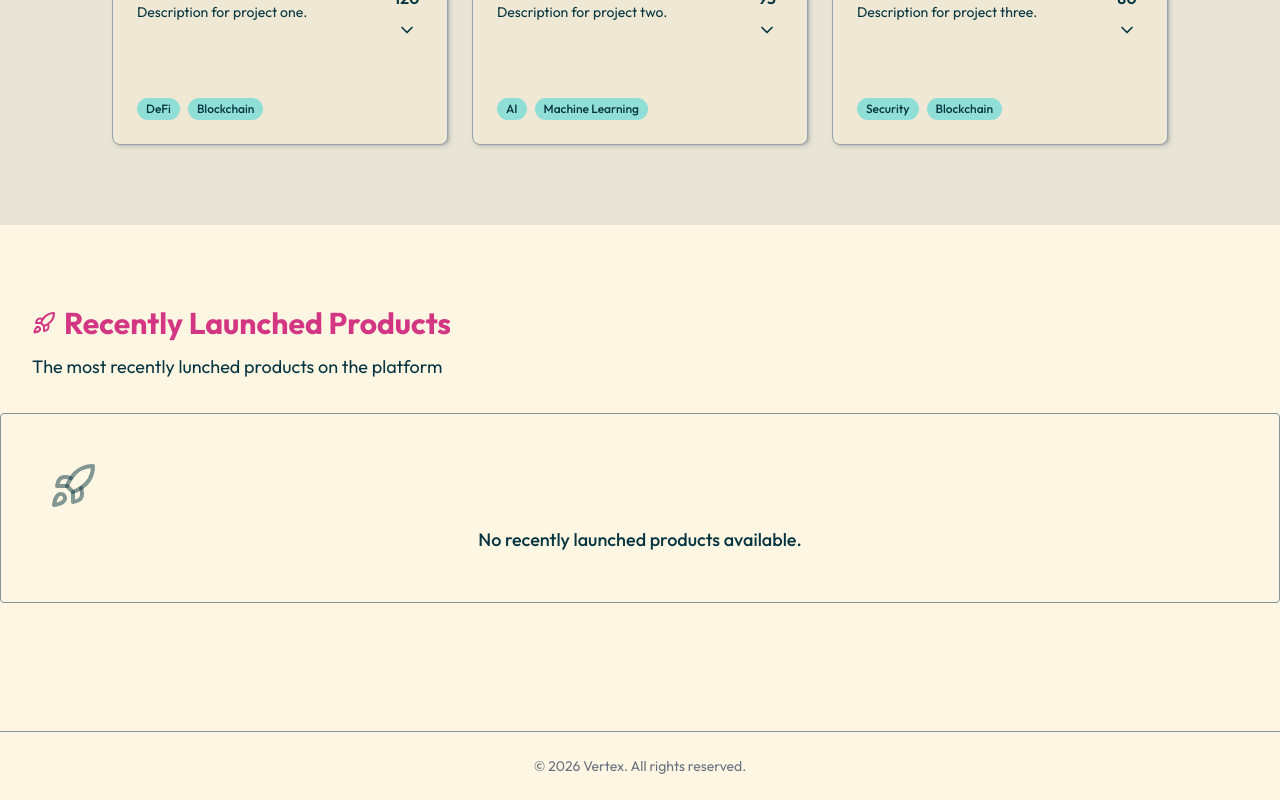
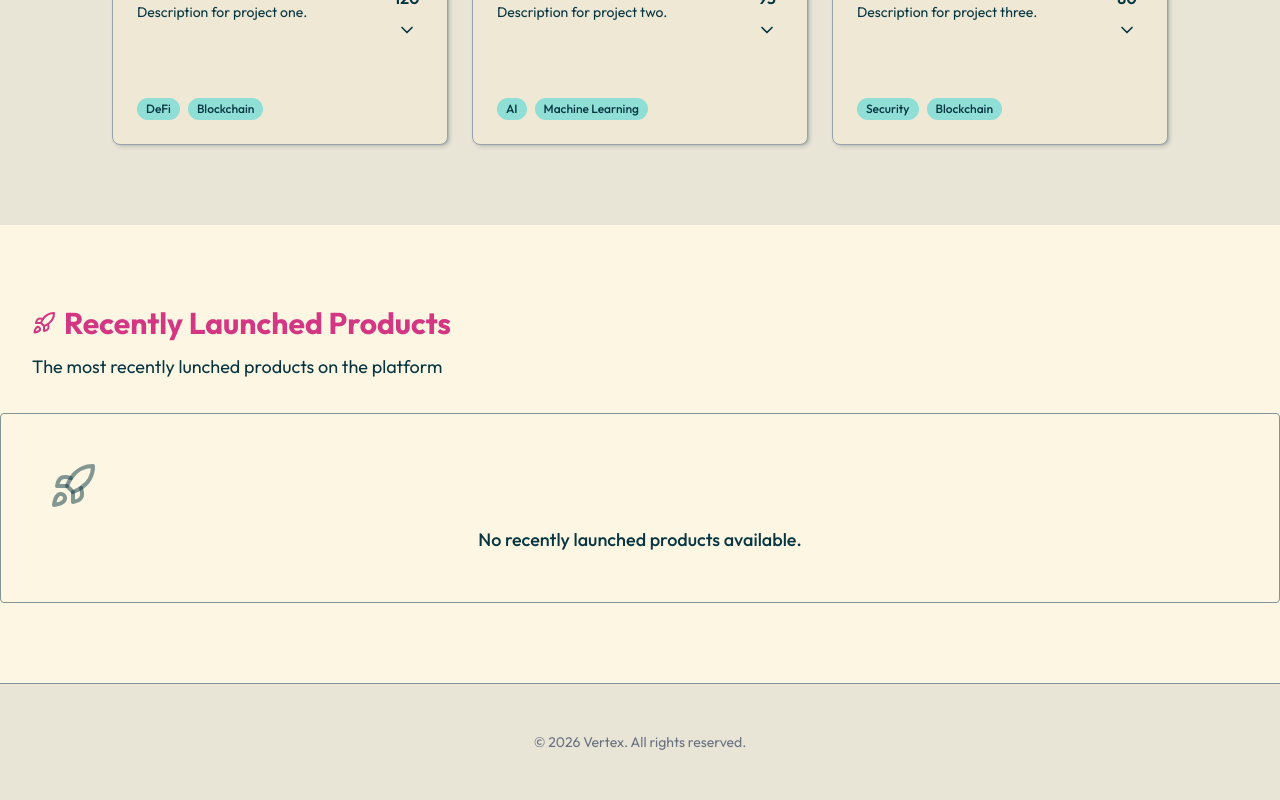
Before and after one commit to bijaya-dev07/Vertex, a Next.js app in the folder vertex/: page / in a window 1280 px wide. Shown: the part 1141-1941 px from the top of the page. Built offline with nearby package versions, Linux system fonts and the light colour scheme.

Commit message:
fix: correct isSignedIn state in Header component and update Footer styling

```diff
--- a/vertex/components/common/footer.tsx
+++ b/vertex/components/common/footer.tsx
@@ -1,6 +1,6 @@
 export default function Footer() {
     return (
-        <footer className="py-6 border-t mt-12">
+        <footer className=" border-t bg-muted/20 py-12">
             <div className="wrapper text-center text-sm text-gray-500">
                 &copy; {new Date().getFullYear()} Vertex. All rights reserved.
             </div>
--- a/vertex/components/common/header.tsx
+++ b/vertex/components/common/header.tsx
@@ -16,7 +16,7 @@ const Logo = () => {
 };
 
 export default function Header() {
-  const isSingedIn = true; // TODO: Replace with actual authentication logic
+  const isSingedIn = false; // TODO: Replace with actual authentication logic
   return (
     <header className="py-6 border-b sticky top-0 z-50 bg-background/95 backdrop-blur supports-backdrop-filter:bg-background/60">
       <div className="wrapper px-12">
```
